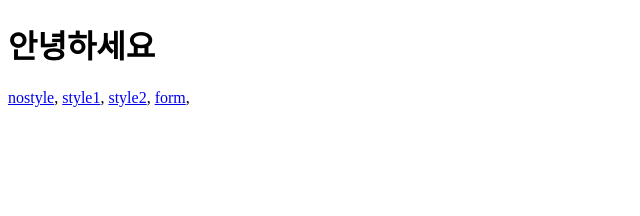
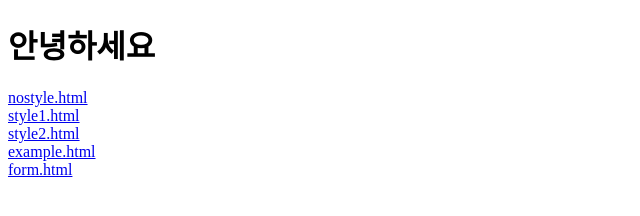
Before and after one commit to minyoung10/Project2, a plain HTML site: page index.html in a window 1280 px wide. Shown: the whole page, without its empty margins (0-640 px from the left). Drawn offline with Linux system fonts and the light colour scheme.

Commit message:
add example.html

```diff
--- a/index.html
+++ b/index.html
@@ -9,9 +9,11 @@
     <h1>안녕하세요</h1>
 
     <!-- Stylesheet 버튼 -->
-    <a href="nostyle.html">nostyle</a>,
-    <a href="style1.html">style1</a>,
-    <a href="style2.html">style2</a>,
-    <a href="form.html">form</a>,
+    <a href="nostyle.html">nostyle.html</a><br>
+    <a href="style1.html">style1.html</a><br>
+    <a href="style2.html">style2.html</a><br>
+    <a href="example.html">example.html</a><br>
+    <a href="form.html">form.html</a><br>
+
 </body>
 </html>
```
Also changed, not shown: nostyle.html (+2 -2 lines), style1.html (+2 -2 lines), style2.html (+2 -2 lines).
